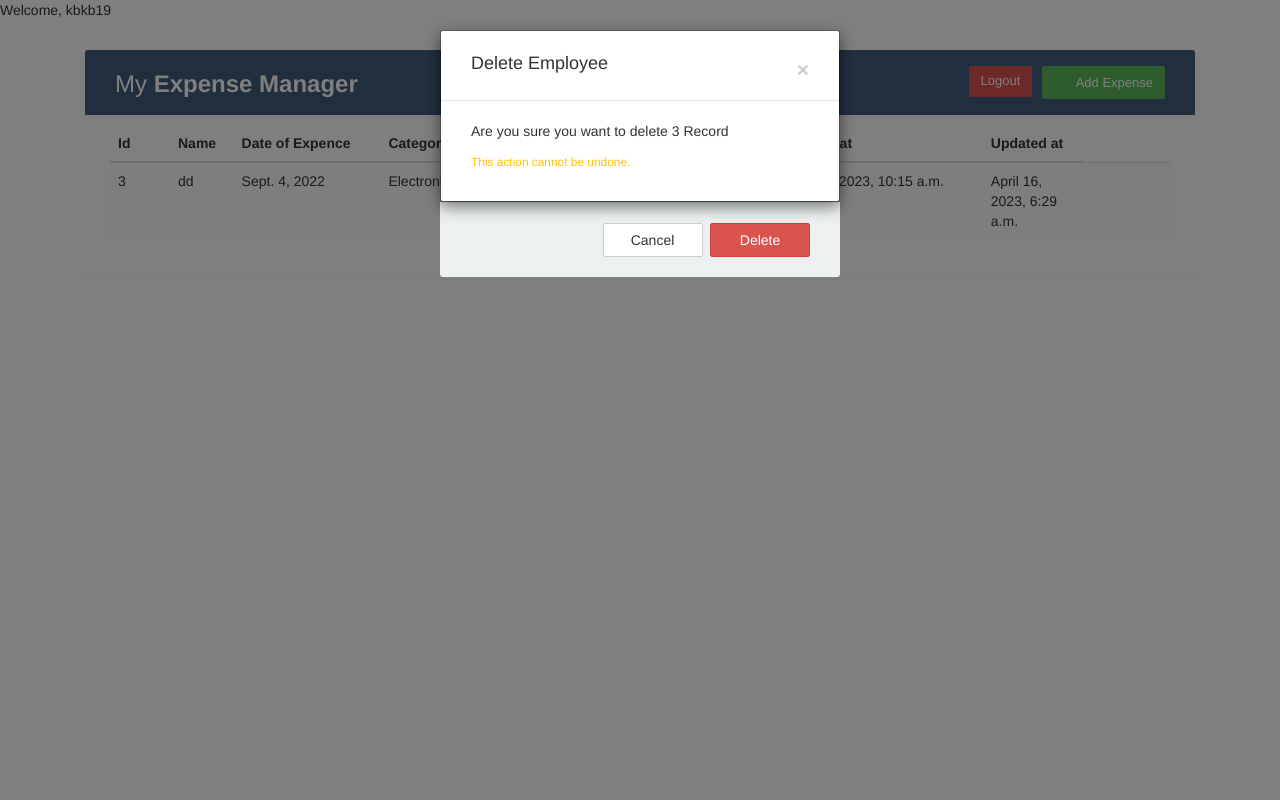
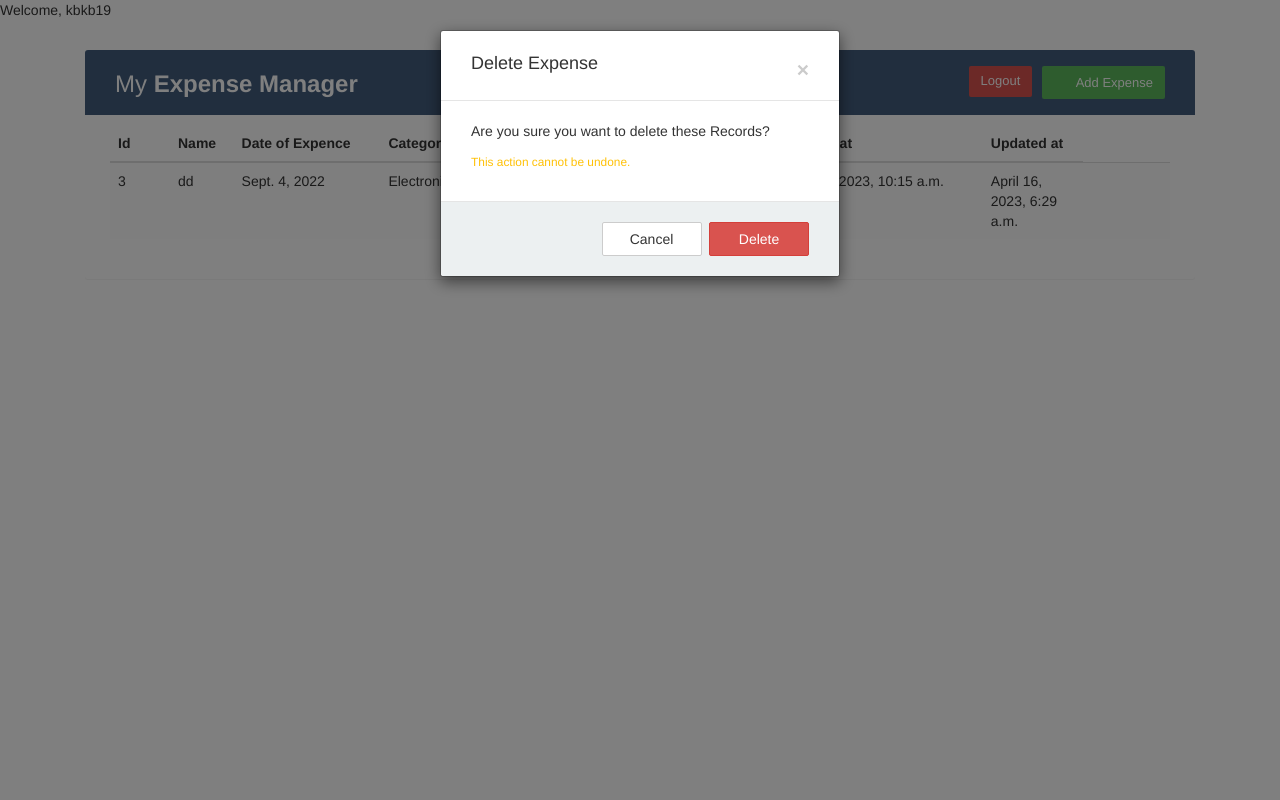
Before and after one commit to karanbhatia-svg/PEERXP-DjangoTechnical-Assignment, a Django app: page / in a window 1280 px wide, after a click that opens the changed part. Run offline with Django 4.2, Linux system fonts and the light colour scheme; a user stored in the database is signed in; data comes from the database, SQL or seed files in the repository; both versions use the stored data as it was after the commit; some libraries are stand-ins or nearby versions.

Commit message:
Few Changes

```diff
--- a/Project/App/models.py
+++ b/Project/App/models.py
@@ -24,5 +24,5 @@ class Expence(models.Model):
     Description = models.TextField()
     Amount = models.PositiveIntegerField(null=True)
     Created_by = models.ForeignKey(CustomUser, on_delete=models.SET_NULL, null=True, blank=True,default=None)
-    created_at = models.DateTimeField(auto_now_add=True,null=True)
-    updated_at = models.DateTimeField(auto_now=True)
+    created_at = models.DateTimeField(auto_now_add=True, null=True)
+    updated_at = models.DateTimeField(auto_now = True)
--- a/Project/App/templates/App/Showall.html
+++ b/Project/App/templates/App/Showall.html
@@ -400,7 +400,6 @@ Welcome, {{user.username}}
 					</div>
 						</div>
 				</form>
-
 			</div>
 		</div>
 	</div>
@@ -410,23 +409,20 @@ Welcome, {{user.username}}
 		<div id="deleteEmployeeModal-{{forloop.counter}}" class="modal fade">
 		<div class="modal-dialog">
 			<div class="modal-content">
-
+				<form>
 					<div class="modal-header">
-							<h4 class="modal-title">Delete Employee</h4>
+						<h4 class="modal-title">Delete Expense</h4>
 						<button type="button" class="close" data-dismiss="modal" aria-hidden="true">&times;</button>
 					</div>
 					<div class="modal-body">
-
-							<p>Are you sure you want to delete {{item.id}} Record</p>
+						<p>Are you sure you want to delete these Records?</p>
 						<p class="text-warning"><small>This action cannot be undone.</small></p>
-							</div>
-
-
 					</div>
 					<div class="modal-footer">
 						<input type="button" class="btn btn-default" data-dismiss="modal" value="Cancel">
-							<a type="submit" href="/delete/{{item.id}}" class="btn btn-danger" >Delete</a>
-
+						<a href="/delete/{{item.id}}" type="submit" class="btn btn-danger" value="Delete">Delete</a>
+		</div>
+				</form>
 			</div>
 			</div>
 		</div>
@@ -446,5 +442,4 @@ Welcome, {{user.username}}
     crossorigin="anonymous"></script>
 <script src="https://kit.fontawesome.com/1f7863e279.js" crossorigin="anonymous"></script>
 </body>
-</body>
 </html>
--- a/Project/App/urls.py
+++ b/Project/App/urls.py
@@ -10,6 +10,6 @@ path('', views.showall, name='showall'),
 path('userall', views.userall, name='userall'),
 path('save', views.save, name='save'),
 path('update/<int:id>', views.update, name='update'),
-path('delete/<int:id>/', views.delete, name='delete'),
+path('delete/<int:id>', views.delete, name='delete'),
 
 ]
--- a/Project/App/views.py
+++ b/Project/App/views.py
@@ -82,8 +82,8 @@ def save(request):
     return redirect('/')
 
 def delete(request, id):
-  expence = Expence.objects.filter(id=id).delete()
-
+  expence = Expence.objects.filter(id=id)
+  expence.delete()
   return redirect('/')
 
 def update(request, id):
```
Also changed, not shown: Project/db.sqlite3. Lines whose indentation alone changed are shown as unchanged.
